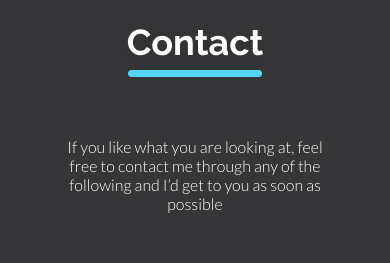
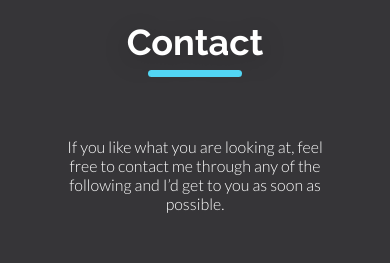
Before and after one commit to kazdevs/bawo-otaigho-portfolio, a React (Create React App) app: page / in a window 390 px wide. Shown: the part 6360-6623 px from the top of the page. Built offline with nearby package versions, Linux system fonts and the light colour scheme.

Commit message:
A few changes from bawo for the underline in section titles

```diff
--- a/src/Pages/projectDetail/projectDetail.css
+++ b/src/Pages/projectDetail/projectDetail.css
@@ -60,7 +60,7 @@
   font-size: 16px;
   /* line-height: 22px; */
   text-align: center;
-  text-transform: capitalize;
+  /* text-transform: capitalize; */
   color: #ffffff;
 }
 .project__details__header .btns {
--- a/src/index.css
+++ b/src/index.css
@@ -168,4 +168,12 @@ img {
     font-size: 36px;
     line-height: 42px;
   }
+  .section__title .underline {
+    width: 94px;
+    height: 7px;
+    /* border: 10px solid #52d6f4; */
+    /* background: #52d6f4;
+    border-radius: 5px;
+    margin-top: 7px; */
+  }
 }
--- a/src/sections/contact/Contact.jsx
+++ b/src/sections/contact/Contact.jsx
@@ -11,7 +11,7 @@ const Contact = () => {
         </div>
         <p className='contact__first-p'>
           If you like what you are looking at, feel free to contact me through
-          any of the following and I’d get to you as soon as possible
+          any of the following and I’d get to you as soon as possible.
         </p>
         <div className='contact__btns'>
           <a
--- a/src/sections/projects/data.js
+++ b/src/sections/projects/data.js
@@ -20,7 +20,7 @@ const data = [
     mainText: `
    The organizer mobile application is an application for creating and managing tasks with the ability to plan ahead, sort by category, check insights and statistics and receive reminders of important tasks to help plan your days and make good use to the hours.`,
     smallText: `
-    This page contains the case study of the organizer app which includes the project overview, tools used, and live link to the official product`,
+    This page contains the case study of the organizer app which includes the Project Overview, Tools Used, and Live Link to the official product`,
     paragraphs: [
       {
         id: 1,
@@ -47,7 +47,7 @@ const data = [
     mainText: `
     Tea Ecommerce Site is a website designed for a small business that deals with the sales of different types of teas in wholesale and unit.`,
     smallText: `
-    This page contains the case study of the Tea Ecommerce Site which includes the project overview, tools used, and live link to the official product`,
+    This page contains the case study of the Tea Ecommerce Site which includes the Project Overview, Tools Used, and Live Link to the official product`,
     paragraphs: [
       {
         id: 1,
@@ -73,7 +73,7 @@ const data = [
     mainText: `
     This is an NFT landing page for an nft token 3dees that you can mint as digital arts`,
     smallText: `
-    This page contains the case study of the 3Dees NFT Landing Page which includes the project overview, tools used, and live link to the official product`,
+    This page contains the case study of the 3Dees NFT Landing Page which includes the Project Overview, Tools Used, and Live Link to the official product`,
     paragraphs: [
       {
         id: 1,
@@ -100,7 +100,7 @@ const data = [
     mainText: `
    This is a landing page UI for a fictional real estate company designed by me.`,
     smallText: `
-    This page contains the case study of the Homely Landing Page. which includes the project overview, tools used, and live link to the official product`,
+    This page contains the case study of the Homely Landing Page. which includes the Project Overview, Tools Used, and Live Link to the official product`,
     paragraphs: [
       {
         id: 1,
```
